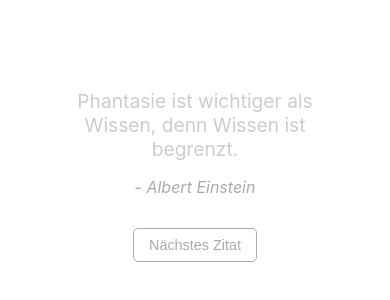
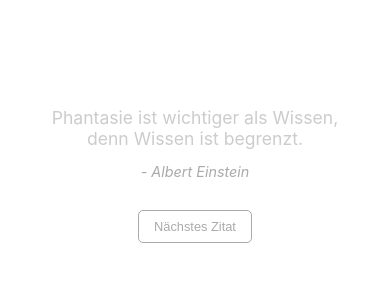
Before and after one commit to zitrmb/notion-quote-widget, a plain HTML site: page index.html in a window 390 px wide. Shown: the part 256-556 px from the top of the page. Drawn offline with Linux system fonts and the light colour scheme.

Commit message:
Update index.html

```diff
--- a/index.html
+++ b/index.html
@@ -10,46 +10,50 @@
             display: flex;
             justify-content: center;
             align-items: center;
-            min-height: 100vh; /* Stellt sicher, dass der Inhalt auch bei wenig Text zentriert ist, wenn die Seite alleine steht */
-            margin: 0; /* Entfernt Standard-Browser-Abstände */
-            padding: 15px; /* Etwas Innenabstand zum Rand des Embed-Fensters */
-            box-sizing: border-box; /* Stellt sicher, dass Padding die Gesamtgröße nicht unvorhersehbar erhöht */
-            text-align: center; /* Zentriert den Text innerhalb des quote-containers */
-            background-color: transparent; /* Hintergrund durchsichtig machen */
+            min-height: 100vh;
+            margin: 0;
+            padding: 15px;
+            box-sizing: border-box;
+            text-align: center;
+            background-color: transparent;
         }
         #quote-container {
             padding: 25px;
-            /* border: 1px solid #e0e0e0; */ /* Rahmen entfernt */
-            border-radius: 10px; /* Kann beibehalten oder entfernt werden, je nach Wunsch */
-            background-color: transparent; /* Hintergrund der Zitat-Box durchsichtig machen */
-            /* box-shadow: 0 4px 8px rgba(0,0,0,0.1); */ /* Schatten entfernt */
-            max-width: 100%; /* Nimmt maximal die verfügbare Breite im Embed-Fenster ein */
+            border-radius: 10px;
+            background-color: transparent;
+            max-width: 100%;
         }
         #quote-text {
-            font-size: 1.2em;
+            /* font-size: 1.2em; */ /* Alt */
+            font-size: clamp(1.1em, 2.8vw, 1.4em); /* Neu: min, preferred, max */
             margin-bottom: 12px;
-            color: #cccccc; /* Hellgraue Schriftfarbe */
+            color: #cccccc;
+            overflow-wrap: break-word; /* Stellt sicher, dass sehr lange Wörter umbrechen */
+            word-wrap: break-word; /* Ältere Browser */
         }
         #quote-author {
-            font-size: 1em;
+            /* font-size: 1em; */ /* Alt */
+            font-size: clamp(0.9em, 2.2vw, 1.1em); /* Neu: min, preferred, max */
             font-style: italic;
-            color: #aaaaaa; /* Etwas dunkleres Hellgrau für den Autor */
+            color: #aaaaaa;
+            overflow-wrap: break-word;
+            word-wrap: break-word;
         }
-        /* Optional: Button zum Neuladen des Zitats */
         #reload-button {
             margin-top: 15px;
             padding: 8px 15px;
-            font-size: 0.9em;
-            color: #aaaaaa; /* Hellgraue Schriftfarbe für Button */
-            background-color: transparent; /* Transparenter Hintergrund für Button */
-            border: 1px solid #aaaaaa; /* Hellgrauer Rahmen für Button */
+            /* font-size: 0.9em; */ /* Alt */
+            font-size: clamp(0.8em, 2vw, 1em); /* Neu: min, preferred, max */
+            color: #aaaaaa;
+            background-color: transparent;
+            border: 1px solid #aaaaaa;
             border-radius: 5px;
             cursor: pointer;
             transition: background-color 0.2s, color 0.2s;
         }
         #reload-button:hover {
-            background-color: rgba(204, 204, 204, 0.1); /* Sehr dezenter hellgrauer Hintergrund beim Hovern */
-            color: #cccccc; /* Etwas hellere Schrift beim Hovern */
+            background-color: rgba(204, 204, 204, 0.1);
+            color: #cccccc;
         }
     </style>
 </head>
@@ -67,8 +71,6 @@
             { text: "Phantasie ist wichtiger als Wissen, denn Wissen ist begrenzt.", author: "Albert Einstein" },
             // HIER IHRE EIGENEN ZITATE HINZUFÜGEN:
             // { text: "Ihr Zitat hier.", author: "Ihr Name oder Quelle" },
-            // { text: "Noch ein tolles Zitat.", author: "Unbekannt" },
-            // { text: "Ein drittes Beispiel.", author: "Max Mustermann" }
         ];
 
         function getRandomQuote() {
@@ -85,11 +87,9 @@
             if (quote.author) {
                 document.getElementById('quote-author').textContent = "- " + quote.author;
             } else {
-                document.getElementById('quote-author').textContent = ""; // Autor ausblenden, wenn nicht vorhanden
+                document.getElementById('quote-author').textContent = "";
             }
         }
-
-        // Zitat beim Laden der Seite anzeigen
         window.onload = displayQuote;
     </script>
 </body>
```
